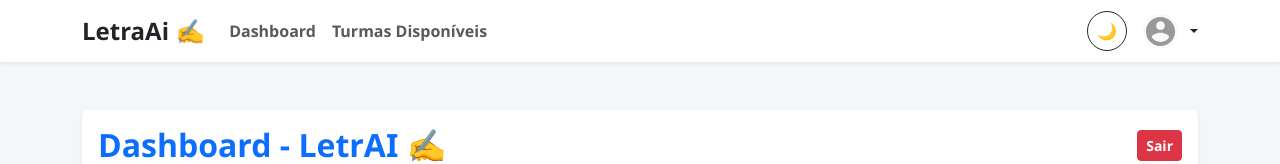
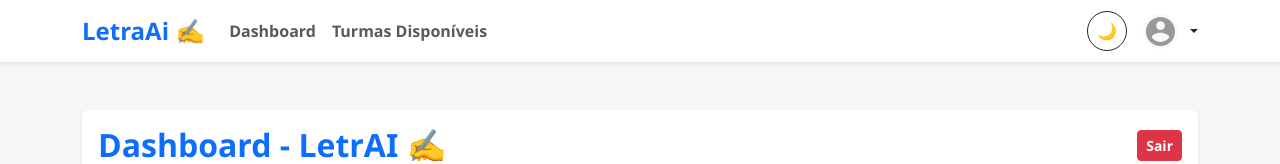
Before and after one commit to Aniel-err/letraAI-projeto, a React (Vite) app in the folder client/: page /dashboard in a window 1280 px wide. Shown: the top 164 px of the page. Built offline with nearby package versions, Linux system fonts and the light colour scheme; no server answers; sample sign-in values are in the browser's storage.

Commit message:
Update Navbar.jsx

```diff
--- a/client/src/components/Navbar.jsx
+++ b/client/src/components/Navbar.jsx
@@ -34,7 +34,7 @@
   return (
     <Navbar expand="lg" className="shadow-sm mb-4" style={{ backgroundColor: 'var(--card-bg)' }}>
       <Container>
-        <Navbar.Brand as={Link} to="/dashboard" className="fw-bold text-dark" style={{ fontSize: '1.5rem' }}>
+        <Navbar.Brand as={Link} to="/dashboard" className="fw-bold text-primary" style={{ fontSize: '1.5rem' }}>
           LetraAi ✍️
         </Navbar.Brand>
 
```
